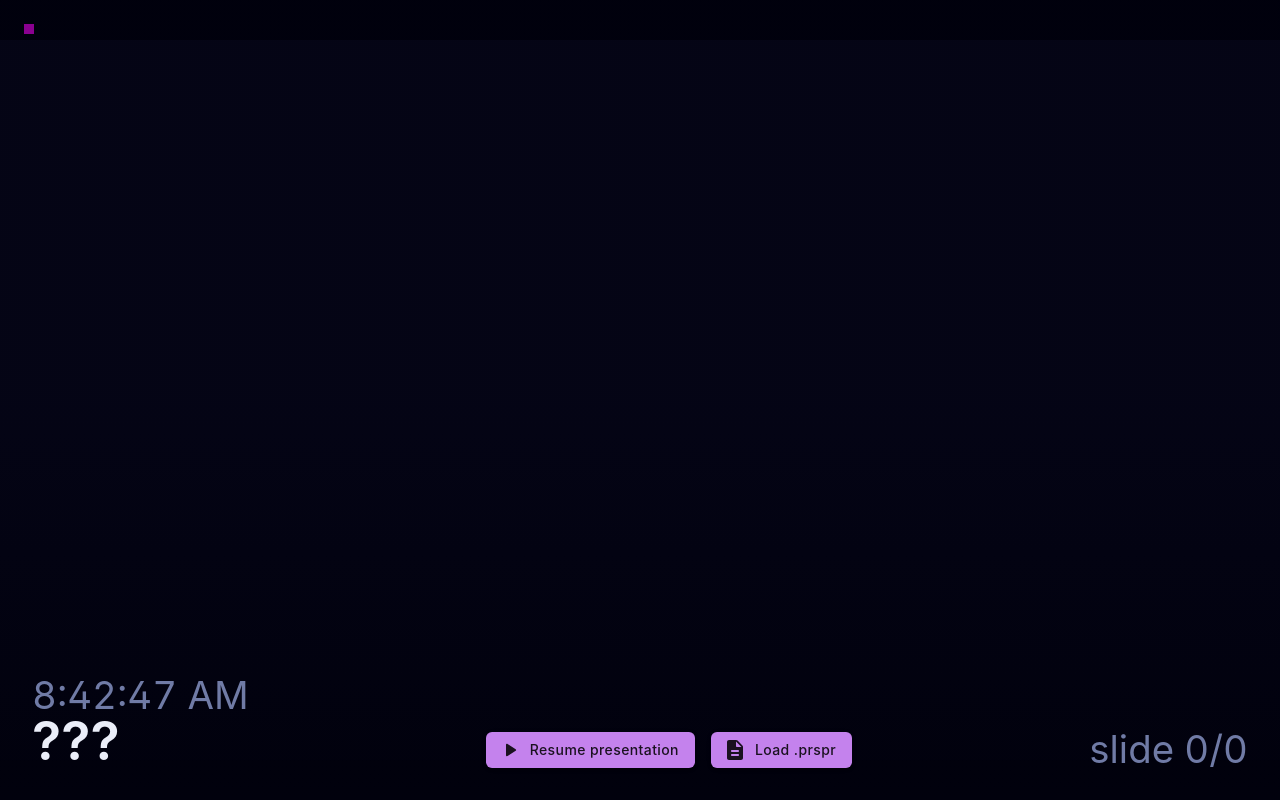
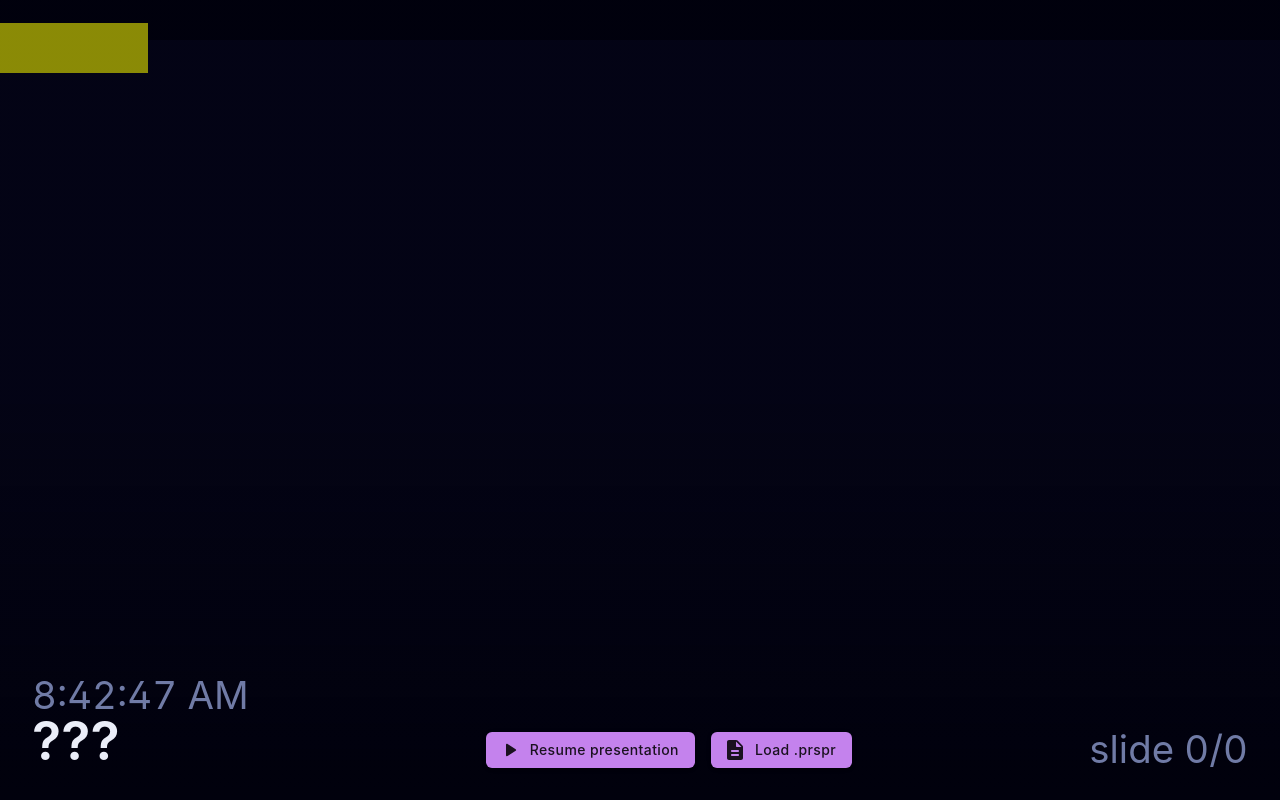
Before and after one commit to lonkaars/pressure, a Next.js app: page /present in a window 1280 px wide. Built offline with nearby package versions, Linux system fonts and the light colour scheme.

Commit message:
menu bar physics looking very saucy :tada:

```diff
--- a/components/controls.tsx
+++ b/components/controls.tsx
@@ -1,4 +1,6 @@
-import { useEffect, useRef } from 'react';
+import { CSSProperties, useEffect, useRef } from 'react';
+import { animated, useSpring } from 'react-spring';
+// import { useDrag } from 'react-use-gesture';
 
 interface controlsPropsType {
 	next: () => void;
@@ -14,11 +16,20 @@ export function FullScreenControls({ next, previous, menu }: controlsPropsType)
 	</div>;
 }
 
+var menuBarPosApi: SpringRef<{ x: number; y: number; }>;
 export function MenuBarControls({ next, previous, menu }: controlsPropsType) {
 	var canvasRef = useRef(null);
 
+	var [menuBarSpring, api] = useSpring(() => ({
+		x: 0,
+		y: 0,
+		config: { mass: 1.6, tension: 300, friction: 20 },
+	}));
+
+	menuBarPosApi = api;
+
 	var options = {
-		margin: 24, // screen margin
+		margin: 48, // screen margin
 		friction: 0.2, // friction
 		edgeForce: 0.4, // force outside margin (inwards to edges)
 		centerForce: 0.4, // force inside margin (outwards to edges)
@@ -140,13 +151,12 @@ export function MenuBarControls({ next, previous, menu }: controlsPropsType) {
 				physicsObject.velocity[1] += offset[1];
 			}
 
-			ctx.fillStyle = '#ff00ff';
-			ctx.fillRect(physicsObject.position[0], physicsObject.position[1], 10, 10);
-
+			physicsObject.velocity[0] *= 1 - options.friction;
+			physicsObject.velocity[1] *= 1 - options.friction;
 			physicsObject.position[0] += physicsObject.velocity[0];
 			physicsObject.position[1] += physicsObject.velocity[1];
-			physicsObject.velocity[0] *= 1 - options.friction;
-			physicsObject.velocity[1] *= 1 - options.friction;
+
+			menuBarPosApi.start({ x: physicsObject.position[0], y: physicsObject.position[1] });
 
 			requestAnimationFrame(draw);
 		}
@@ -166,7 +176,13 @@ export function MenuBarControls({ next, previous, menu }: controlsPropsType) {
 	}, []);
 	return <div className='fullscreenControls posabs a0'>
 		<canvas ref={canvasRef} />
-		<div className='menuBar'>
-		</div>
+		<animated.div
+			className='menuBar'
+			style={{
+				'--x': menuBarSpring.x,
+				'--y': menuBarSpring.y,
+			} as CSSProperties}
+		>
+		</animated.div>
 	</div>;
 }
--- a/styles/presentation.css
+++ b/styles/presentation.css
@@ -76,3 +76,16 @@
 
 #menu .info .buttons .inner .MuiButton-root { margin: 8px; }
 #menu .info .buttons .inner { margin: -8px; }
+
+.menuBar {
+	position: absolute;
+	width: 200px;
+	height: 50px;
+	background-color: #ffff00;
+
+	top: calc(var(--y) * 1px);
+	left: calc(var(--x) * 1px);
+
+	transform: translate(-50%, -50%);
+	pointer-events: none;
+}
```
